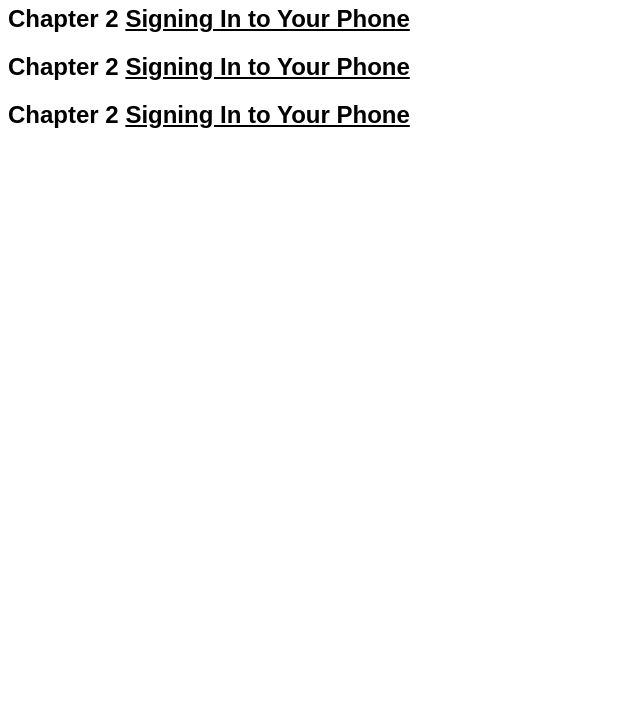
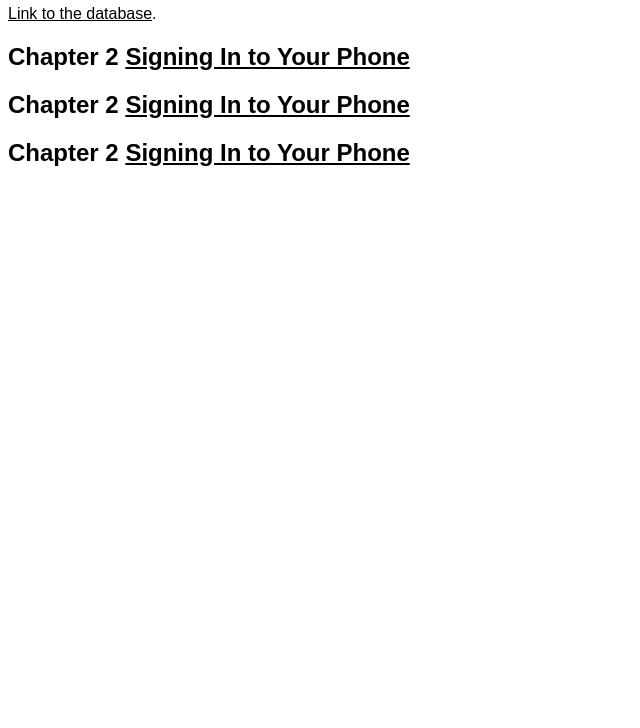
Before and after one commit to chpeterson/dynamicDocs2, a plain HTML site: page index.html in a window 1280 px wide. Shown: the part 72-800 px from the top of the page, without its empty margins (0-640 px from the left). Drawn offline with Linux system fonts and the light colour scheme.

Commit message:
Update index.html

```diff
--- a/index.html
+++ b/index.html
@@ -24,6 +24,8 @@
 <body>
 <h1>Document Title</h1>
 
+  <a href="/topics.html">Link to the database</a>.
+
 <h2>Chapter 2 <a href="www.link.com">Signing In to Your Phone</a></h2>
 <h2>Chapter 2 <a href="www.link.com">Signing In to Your Phone</a></h2>
 <h2>Chapter 2 <a href="www.link.com">Signing In to Your Phone</a></h2>
```
